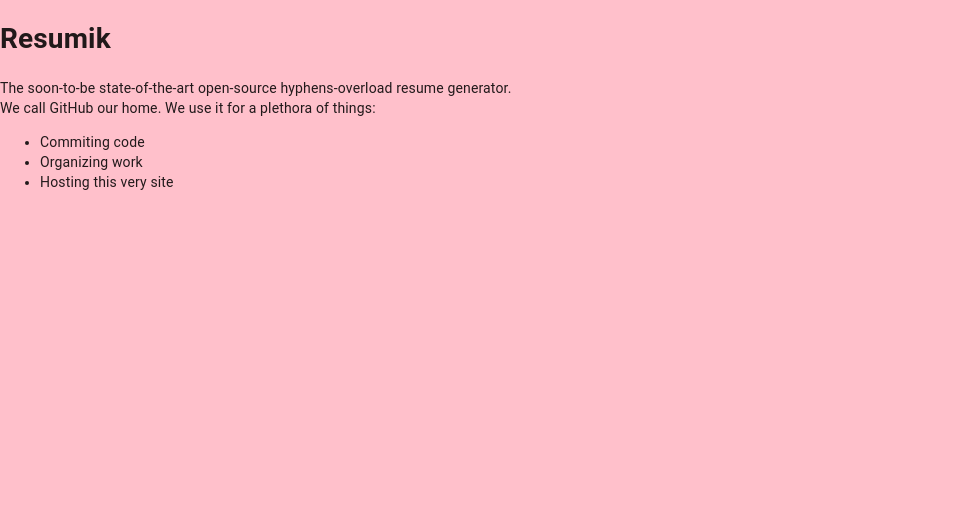
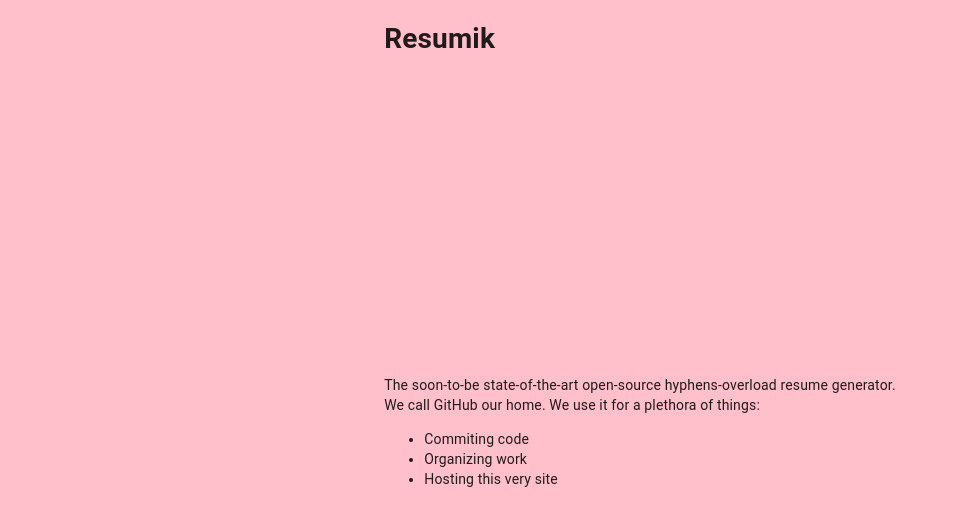
Before and after one commit to resumik/resumik.github.io, a Next.js app: page / in a window 1280 px wide. Shown: the top 526 px of the page, without its empty margins (0-953 px from the left). Built offline with nearby package versions, Linux system fonts and the light colour scheme.

Commit message:
Fix: persist styles between refreshes.

```diff
--- /dev/null
+++ b/pages/_document.tsx
@@ -0,0 +1,36 @@
+import { ServerStyleSheets } from '@material-ui/core/styles'
+import DocumentBase, { Html, Main, NextScript } from 'next/document'
+import React from 'react'
+
+export default class Document extends DocumentBase {
+  static getInitialProps = async (ctx) => {
+    const sheets = new ServerStyleSheets()
+    const originalRenderPage = ctx.renderPage
+
+    ctx.renderPage = () =>
+      originalRenderPage({
+        enhanceApp: (App) => (props) => sheets.collect(<App {...props} />),
+      })
+
+    const initialProps = await DocumentBase.getInitialProps(ctx)
+
+    return {
+      ...initialProps,
+      styles: [
+        ...React.Children.toArray(initialProps.styles),
+        sheets.getStyleElement(),
+      ],
+    }
+  }
+
+  render() {
+    return (
+      <Html lang="en">
+        <body>
+          <Main />
+          <NextScript />
+        </body>
+      </Html>
+    )
+  }
+}
--- a/pages/index.tsx
+++ b/pages/index.tsx
@@ -5,7 +5,7 @@
   const styles = useIndexStyles()
 
   return (
-    <>
+    <div className={styles.root}>
       <header>
         <h1>Resumik</h1>
       </header>
@@ -23,7 +23,7 @@
           </ul>
         </div>
       </main>
-    </>
+    </div>
   )
 }
 
--- a/styles/Index.styles.tsx
+++ b/styles/Index.styles.tsx
@@ -3,7 +3,9 @@
 const useIndexStyles = makeStyles((theme: Theme) =>
   createStyles({
     root: {
-      backgroundColor: theme.palette.secondary.main,
+      display: 'grid',
+      justifyContent: 'center',
+      height: '100vh',
     },
   })
 )
--- a/styles/theme.tsx
+++ b/styles/theme.tsx
@@ -8,10 +8,14 @@
     MuiCssBaseline: {
       '@global': {
         body: {
-          backgroundColor: secondaryColor
+          backgroundColor: secondaryColor,
+          height: '100%',
+        },
+        html: {
+          height: '100%'
         }
-      }
-    }
+      },
+    },
   },
   palette: {
     primary: {
```
